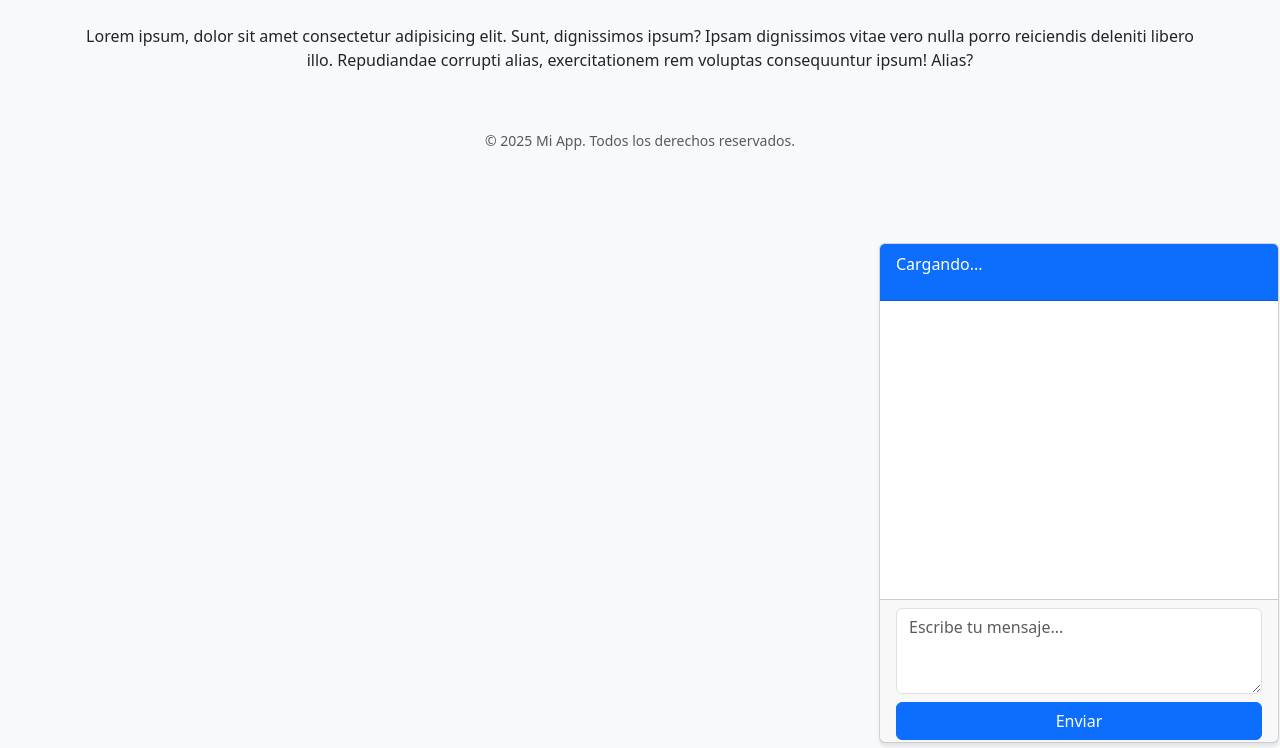
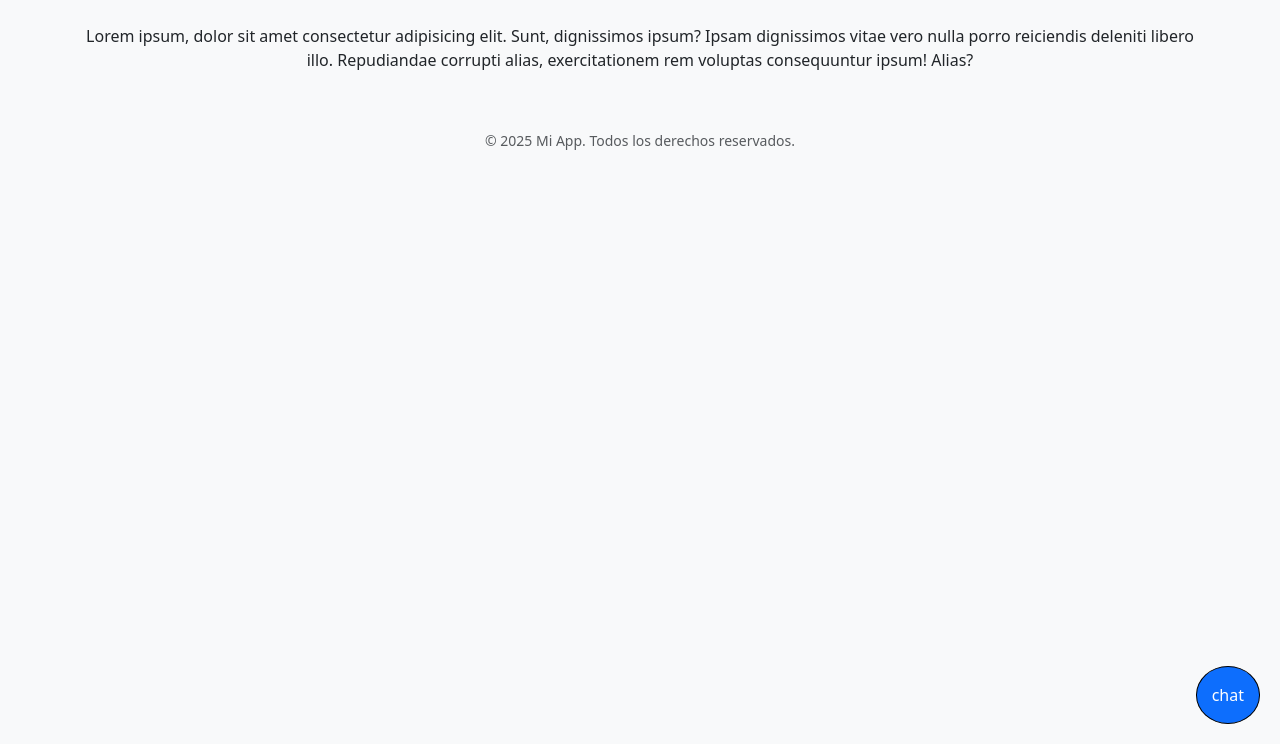
Before and after one commit to sergiovivart/flaskAdminChat, a Flask app: page / in a window 1280 px wide. Shown: the part 56-804 px from the top of the page. After the commit the page ends 780 px from the top, so only its background shows below. Run offline with Flask 3, Linux system fonts and the light colour scheme; some libraries are stand-ins or nearby versions.

Commit message:
agregado el boton para abrir y cerrar el chat en apartado de los clientes

```diff
--- a/static/css/client.css
+++ b/static/css/client.css
@@ -1,11 +1,23 @@
+
+        #chatSing {
+            background-color: #f1f0f0;
+            border-radius: 80%;
+            padding: 10px 15px;
+            position: absolute;
+            bottom: 20px;
+            right: 20px;
+            word-wrap: break-word;
+            border: 1px solid #000 !important;
+        }
+
         #containerChat {
-            /* background-color: red; */
+            transition: all 0.5s ease-in-out;
             height: 500px;
             width: 400px;
             position: absolute;
-            display: block;
-            bottom: 1px;
-            right: 1px;
+            display: none;
+            bottom: 10px;
+            right: 10px;
         }
 
         #chatLog {
--- a/static/js/client.js
+++ b/static/js/client.js
@@ -20,7 +20,7 @@
         statusElem.innerText = "Administrador disponible";
         // statusElem.className = "text-success fw-bold";
     } else {
-        statusElem.innerText = "Administrador no disponible";
+        statusElem.innerText = "No disponible";
         // statusElem.className = "text-danger fw-bold";
     }
 });
@@ -37,3 +37,11 @@
     document.getElementById("clientMessage").value = '';
     makeListItem(msg , 'from-admin');
 }
+
+function showChat() {
+    document.getElementById('containerChat').style.display = 'block';
+}
+
+function closeChat() {
+    document.getElementById('containerChat').style.display = 'none';
+}
--- a/templates/client.html
+++ b/templates/client.html
@@ -28,12 +28,18 @@
     </div>
   </main>
 
+  <div id="chatSing" onclick="showChat()" class="d-flex justify-content-center align-items-center flex-column bg-primary text-white py-3" style="cursor: pointer;">
+     <span>chat</span>
+  </div>
+
+
   <!-- contenedor con el chat -->
   <div id="containerChat" class="card shadow-sm">
     <div class="card-header bg-primary text-white">
         <!-- <h5>Chat con el Administrador</h5> -->
           <div class="mb-3">
             <span id="admin-status">Cargando...</span>
+            <button onclick="closeChat()" class="btn btn-primary button">X</button>
           </div>
     </div>
     <div class="card-body">
@@ -42,7 +48,7 @@
         </ul>
     </div>
     <div class="card-footer">
-        <textarea id="clientMessage" class="form-control" placeholder="Escribe tu mensaje..." rows="3"></textarea>
+        <textarea id="clientMessage" class="form-control" placeholder="Escribe tu mensaje..." rows="1"></textarea>
         <button onclick="sendClientMessage()" class="btn btn-primary mt-2 w-100">Enviar</button>
     </div>
 </div>
```
